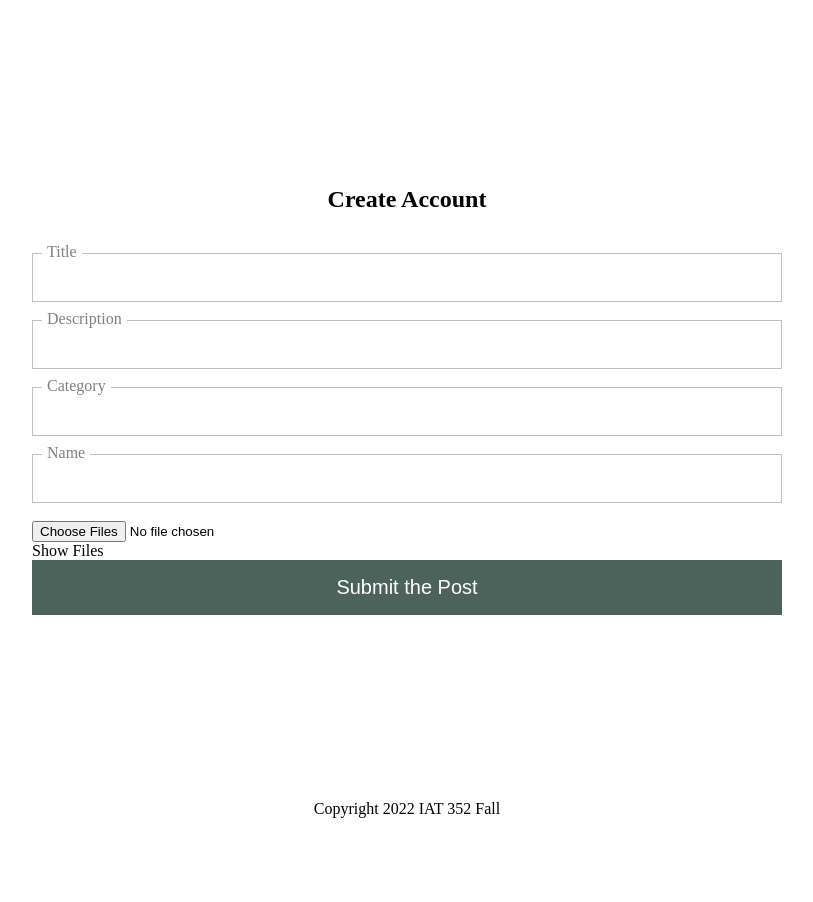
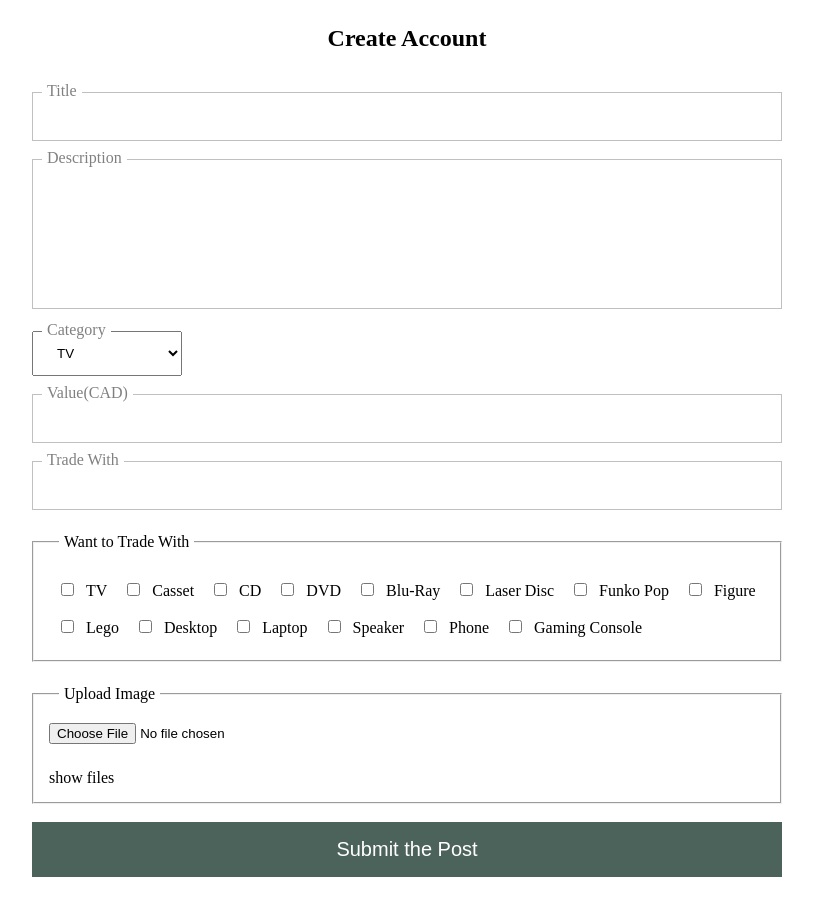
Before and after one commit to jasonwillhudson/IAT-352-Final, a PHP site: page /client/pages/postForm.php in a window 1280 px wide. Shown: the whole page, without its empty margins (233-1046 px from the left). Before the commit the page ends 818 px from the top, so only its background shows below. Run offline with PHP 8.4, Linux system fonts and the light colour scheme.

Commit message:
form and  images done

```diff
--- a/client/components/elements.php
+++ b/client/components/elements.php
@@ -50,9 +50,21 @@ function createDropDown($label, $name, $var, $select)
    echo "<select name=$name>";
    //create drop down options based on key and value in array
    foreach ($var as $key => $value){
-      if(empty($select)) echo "<option value=\"$key\">$value</option>";
-      else if($select==$key) echo "<option value=\"$key\" selected=\"selected\">$value</option>";
-      else echo "<option value=\"$key\">$value</option>";
+      if(empty($select)) echo "<option value=\"$value\">$key</option>";
+      else if($select==$value) echo "<option value=\"$value\" selected=\"selected\">$key</option>";
+      else echo "<option value=\"$value\">$key</option>";
    }
    echo "</select></div>";
+   echo "</br>";
 }
+
+//create check box
+function createCheckBoxes($name, $var)
+{
+   echo "<div style=\"display: flex; flex-wrap: wrap;\">";
+   //create drop down options based on key and value in array
+   foreach ($var as $key => $value){
+      echo "<div><input type='checkbox' style=\"margin: 12px;\" name=\"$name\" value=\"$value\">$key&nbsp;&nbsp;</div>";
+   }
+   echo "</div>";
+}
--- a/client/components/footer.php
+++ b/client/components/footer.php
@@ -1,3 +1,3 @@
-<footer>Copyright 2022 IAT 352 Fall</footer>
+
 </body>
 </html>
--- a/client/css/main.css
+++ b/client/css/main.css
@@ -1,22 +1,28 @@
-*{
+* {
   box-sizing: border-box;
   margin: 0;
   padding: 0;
 }
 
-h1{
+h1 {
   text-align: center;
   margin-bottom: 40px;
 }
 
-footer{
+footer {
   text-align: center;
 }
 
-a{
+a {
   display: block;
 }
 /*========Input styling=================*/
+select {
+  height: 45px;
+  padding: 0;
+  padding-left: 20px;
+  width: 150px;
+}
 .input-wrapper {
   position: relative;
   max-width: 750px;
@@ -70,3 +76,40 @@ a{
   padding: 0 5px;
   color: gray;
 }
+
+/*==============images */
+img {
+  object-fit: cover;
+  aspect-ratio : 1 / 1;
+  width: 100%;
+}
+
+#thumb-output {
+  display: grid;
+  grid-template-columns: repeat(5, 1fr);
+  grid-template-rows: 1fr;
+  grid-column-gap: 5px;
+  grid-row-gap: 0px;
+}
+
+#thumb-output .img-wrap {
+  position: relative;
+}
+
+.img-wrap #deleteButton {
+  width: 25px;
+  height: 25px;
+  font-weight: 1000;
+  font-size: 25px;
+  position: absolute;
+  border-radius: 50%;
+  top: -3px;
+  right: -3px;
+  background: white;
+  text-align: center;
+  color: black;
+  cursor: pointer;
+  display: flex;
+  align-items: center;
+  justify-content:center ;
+}
--- a/client/js/formImageDisplay.js
+++ b/client/js/formImageDisplay.js
@@ -1,13 +1,19 @@
+var imageArray = new DataTransfer();
+
 //Preview
 $("#fileInput").on("change", function(e) {
     var files = e.target.files;
     var filesLength = files.length;
+
+    if(filesLength>=5) $("#fileInput").css('display', 'none');
     for (var i = 0; i < filesLength; i++) {
         var f = files[i]
         var fileReader = new FileReader();
         fileReader.onload = (function(e) {
             var file = e.target;
-            var img = '<div class="img-wrap"><span id="deleteImage" class="delete-image text-2xl cursor-pointer" data-name="'+file.name+'">&times;</span><img class="rounded" src="'+e.target.result+'" ></div>';
+            var img = '<div class="img-wrap"><span id="deleteButton" data-name="'+file.name+'">&times;</span><img src="'+e.target.result+'" ></div>';
+            imageArray.items.add(f);
+            $("#fileInput")[0].files = imageArray.files;
             $('#thumb-output').append(img);
         });
         fileReader.readAsDataURL(f);
@@ -15,7 +21,7 @@ $("#fileInput").on("change", function(e) {
 });
 
 //Remove
-$(document).on('click','#deleteImage',function(){
+$(document).on('click','#deleteButton',function(){
     var pips = $('.img-wrap').toArray();
     var $selectedPip = $(this).parent('.img-wrap');
     var index = pips.indexOf($selectedPip[0]);
@@ -31,6 +37,8 @@ $(document).on('click','#deleteImage',function(){
 
     $("#fileInput")[0].files = dt.files;
 
+    imageArray = dt.files;
+
     $selectedPip.remove();
 });
 
--- a/client/pages/postForm.php
+++ b/client/pages/postForm.php
@@ -5,9 +5,9 @@ require "../components/header.php";
 require "../components/elements.php";
 ?>
 
-<section style="height: 100vh; display:flex; flex-direction: column; justify-content:center;">
+<section style="display:flex; flex-direction: column; justify-content:center;">
 
-    <form method="post" style="width: 100%; margin:auto;">
+    <form method="post" style="width: 100%; margin:auto; padding:25px;">
 
         <h1>Create Account</h1>
 
@@ -18,24 +18,37 @@ require "../components/elements.php";
         makeInput("Title", "title", "text");
         echo "<p class = \"errorMssg\"></p>";
 
-        makeInput("Description", "description", "text");
+        makeInput("Description", "description", "textarea");
         echo "<p class = \"errorMssg\"></p>";
 
-        makeInput("Category", "category", "text");
+        $arr = array('TV' => 'tv', 'Casset' => 'casset', 'CD' => 'cd', 'DVD' => 'dvd', 'Blu-Ray' => 'blu-ray', 'Laser Disc' => 'laser-disc', 'Funko Pop' => 'funko-pop', 'Figure' => 'figure', 'Lego' => 'lego', 'Desktop' => 'desktop', 'Laptop' => 'laptop', 'Speaker' => 'speaker', 'Phone' => 'phone', 'Gaming Console' => 'game-console');
+        createDropDown("Category", "category", $arr, ""); //drop down measurement
+
+        makeInput("Value(CAD)", "value", "number");
         echo "<p class = \"errorMssg\"></p>";
 
-
-
-        makeInput("Name", "name", "text");
+        makeInput("Trade With", "trade-category", "text");
         echo "<p class = \"errorMssg\"></p>";
 
         ?>
 
-        <div class="input-wrapper">
-            <input type="file" id="fileInput" name="image[]" multiple class="opacity-0" />
-            <div id="thumb-output" class="grid grid-cols-3 gap-2"></div>
-            <div class="bg-black text-white rounded p-2 cursor-pointer mt-5" id="showFiles">Show Files</div>
-        </div>
+        <fieldset class="input-wrapper" style = "padding:15px;">
+            <legend style="padding: 5px; margin-left: 10px;">Want to Trade With</legend>
+            <?php createCheckBoxes('tradeCategory', $arr) ?>
+        </fieldset>
+
+        </br>
+
+        <fieldset class="input-wrapper" style = "padding:15px;">
+            <legend style="padding: 5px; margin-left: 10px;">Upload Image</legend>
+            <input style= "margin-bottom: 25px;" type="file" id="fileInput" name="image[]" accept="image/*"/>
+
+            <div id="thumb-output"></div>
+            <div id="showFiles">show files</div>
+        </fieldset>
+
+        </br>
+
         <div class="input-wrapper">
             <input style="width: 750px;" type="submit" name="post" value="Submit the Post">
         </div>
@@ -44,7 +57,7 @@ require "../components/elements.php";
     </form>
 </section>
 
-<script src="../js/postForm.js"></script>
+<script src="../js/formImageDisplay.js"></script>
 <?php
 require "../components/footer.php";
 ?>
```
Lines whose indentation alone changed are shown as unchanged.
